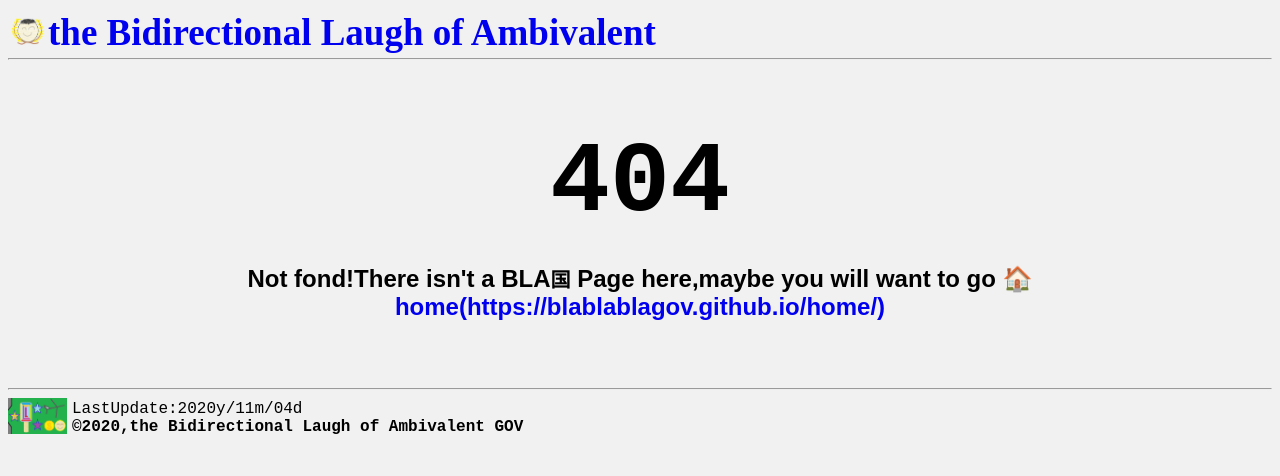
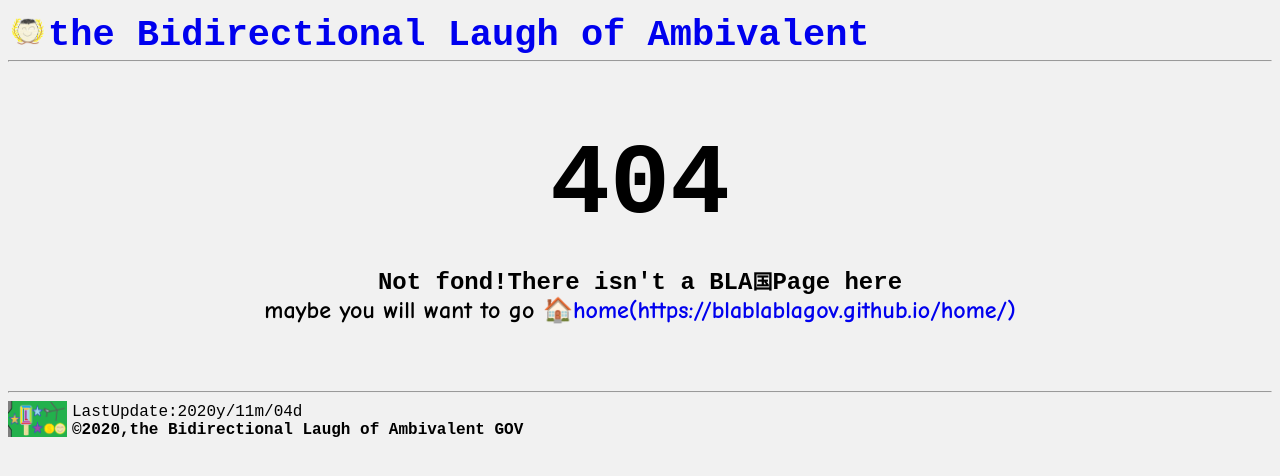
Before and after one commit to blablablagov/blablablagov.github.io, a plain HTML site: page 404.html in a window 1280 px wide. Drawn offline with Linux system fonts and the light colour scheme.

Commit message:
some font chenge

```diff
--- a/404.html
+++ b/404.html
@@ -7,8 +7,7 @@
     <body style="background-color: #f1f1f1;margin-left: 8px;">
 	<a style="text-decoration:none" href="https://blablablagov.github.io/home/">
         <h1 style="
-    margin-bottom: 4px;
-    margin-top: 2px;font-size:37px">
+    margin-bottom: 4px;margin-top: 2px;font-size:37px;font-family:Courier New;">
 	<img src="国徽.png" style="
     height: 37px;
     width: 40px;
@@ -18,7 +17,8 @@
     margin-top: 0px;">
 
             <h1 style="font-family:Courier New;text-align:center;font-size: 100px;">404
-    <p style="font-family:arial;font-size: 24px;">Not fond!There isn't a BLA<span style="font-size: 20px;">国</span> Page here,maybe you will want to go <a style="text-decoration:none" href="https://blablablagov.github.io/home/">🏠home(https://blablablagov.github.io/home/)</a></p></h1>
+    <p style="font-family:Comic Sans MS;font-size: 24px;"><span style="font-family:Courier New;">Not fond!There isn't a BLA<span style="font-size: 20px;">国</span>Page here</span>
+    <br>maybe you will want to go <a style="text-decoration:none" href="https://blablablagov.github.io/home/">🏠home(https://blablablagov.github.io/home/)</a></p></h1>
 
     <hr>
      <img src="国旗.png" style="
@@ -38,6 +38,4 @@
     font-family:Courier New">
         <br>©2020,the Bidirectional Laugh of Ambivalent GOV</b></p>
 
-
-
 </body></html>
```
